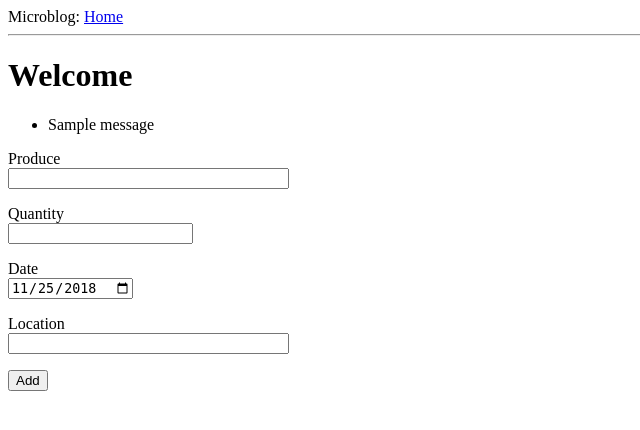
After one commit to ashu-savani/hatch, a Flask app: page /sell in a window 1280 px wide. The commit adds this page. Shown: the top 430 px of the page, without its empty margins (0-640 px from the left). Run offline with Flask 2, Linux system fonts and the light colour scheme; a user stored in the database is signed in; tables that the repository leaves empty hold one stand-in row (values such as "Sample post"); one stand-in notice (Sample message) is shown; some libraries are stand-ins or nearby versions.

Commit message:
making even more changes

```diff
--- a/app/login_form.py
+++ b/app/login_form.py
@@ -1,8 +1,9 @@
 from flask_wtf import FlaskForm
-from wtforms import StringField, PasswordField, BooleanField, SubmitField, IntegerField
+from wtforms import StringField, PasswordField, BooleanField, SubmitField, IntegerField, DateField
 from wtforms.validators import DataRequired
 from wtforms.validators import ValidationError, DataRequired, Email, EqualTo
 from app.models import User
+from datetime import date
 
 class LoginForm(FlaskForm):
     username = StringField('Username', validators=[DataRequired()])
@@ -25,3 +26,8 @@ class RegistrationForm(FlaskForm):
             raise ValidationError('Please use a different username.')
 
 class SellingForm(FlaskForm):
+    quantity = IntegerField("Quantity", validators=[DataRequired()])
+    location = StringField("Location", validators=[DataRequired()])
+    produce = StringField("Produce", validators=[DataRequired()])
+    date = DateField("Date", validators=[DataRequired()], default=date.today())
+    submit = SubmitField("Add")
--- a/app/routes.py
+++ b/app/routes.py
@@ -1,15 +1,30 @@
 from app import app, db
 from flask import render_template, flash, redirect, url_for, request
 from app.login_form import LoginForm
-from app.login_form import RegistrationForm
+from app.login_form import RegistrationForm, SellingForm, LoginForm
 from flask_login import login_user, logout_user, current_user, login_required
-from app.models import User
+from app.models import User, SoldItems, BoughtItems
 
-@app.route('/')
-@app.route('/index')
+@app.route('/', methods=["GET"])
+@app.route("/index", methods=["GET"])
 @login_required
 def index():
-  return render_template("index.html", title="Index")
+    return render_template("index.html", title="Home Page")
+
+
+@app.route('/sell', methods=["GET", "POST"])
+@login_required
+def sell():
+    form = SellingForm()
+    if form.validate_on_submit():
+        id = current_user.get_id()
+        sold_items = SoldItems(user_id=id, item=form.produce.data, quantity=form.quantity.data, date=form.date.data, location=form.location.data)
+        db.session.add(sold_items)
+        db.session.commit()
+        flash("You have successfully added an item!")
+        return redirect(url_for("index"))
+    return render_template("sell.html", title="Buy", form=form)
+
 
 @app.route('/login', methods=['GET', 'POST'])
 def login():
--- a/app/templates/index.html
+++ b/app/templates/index.html
@@ -1,3 +1,3 @@
 {% extends "base.html" %}
 
-<h1> Hello World</h1>
+<h1>Welcome</h1>
--- /dev/null
+++ b/app/templates/sell.html
@@ -0,0 +1,34 @@
+{% extends "base.html" %}
+
+{% block content %}
+    <h1>Welcome</h1>
+    {% with messages = get_flashed_messages() %}
+        {% if messages %}
+            <ul class=flashes>
+                {% for message in messages %}
+                    <li>{{ message }}</li>
+                {% endfor %}
+            </ul>
+        {% endif %}
+    {% endwith %}
+    <form action="" method="post" novalidate>
+        {{ form.hidden_tag() }}
+        <p>
+            {{ form.produce.label }}<br>
+            {{ form.produce(size=32) }}
+        </p>
+        <p>
+            {{ form.quantity.label }}<br>
+            {{ form.quantity(size=32) }}
+        </p>
+        <p>
+            {{ form.date.label }}<br>
+            {{ form.date(size=32) }}
+        </p>
+        <p>
+            {{ form.location.label }}<br>
+            {{ form.location(size=32) }}
+        </p>
+        <p>{{ form.submit() }}</p>
+    </form>
+{% endblock %}
```
Also changed, not shown: app/models.py (+6 -2 lines), app.db.
